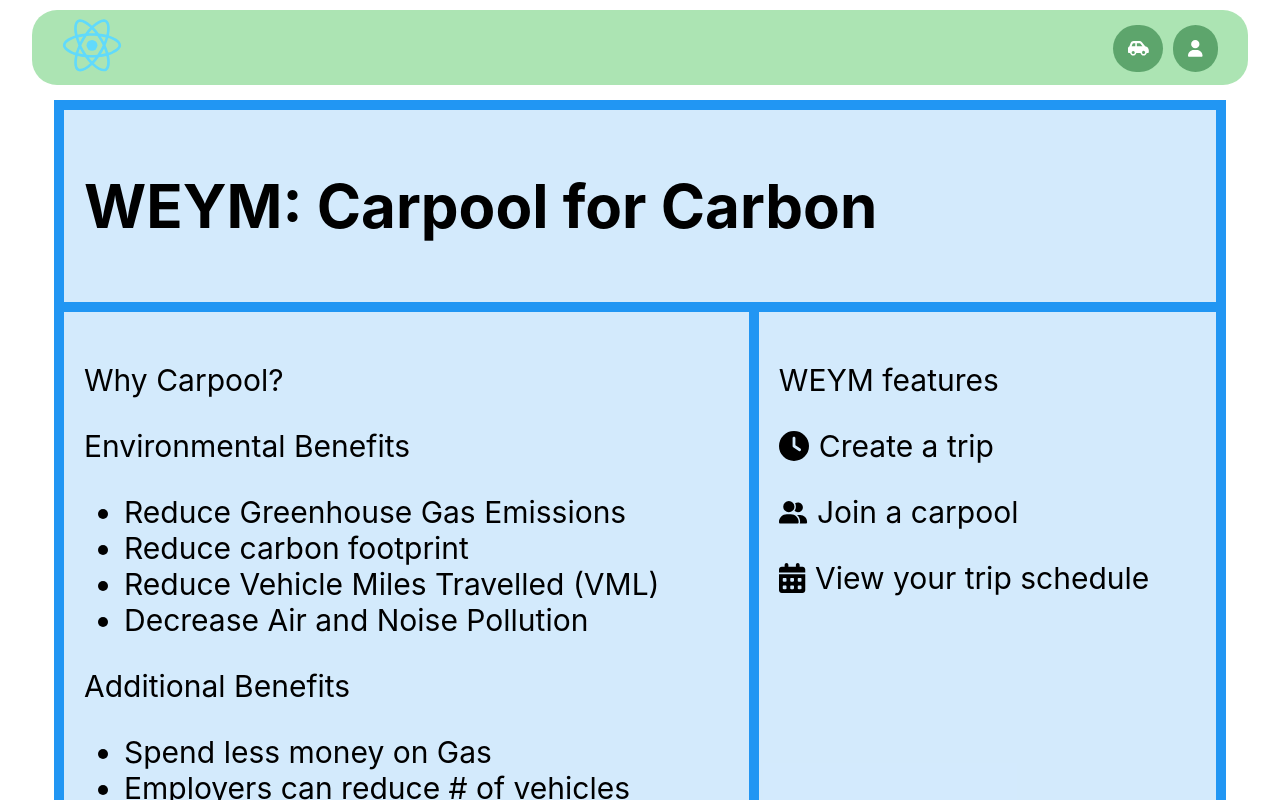
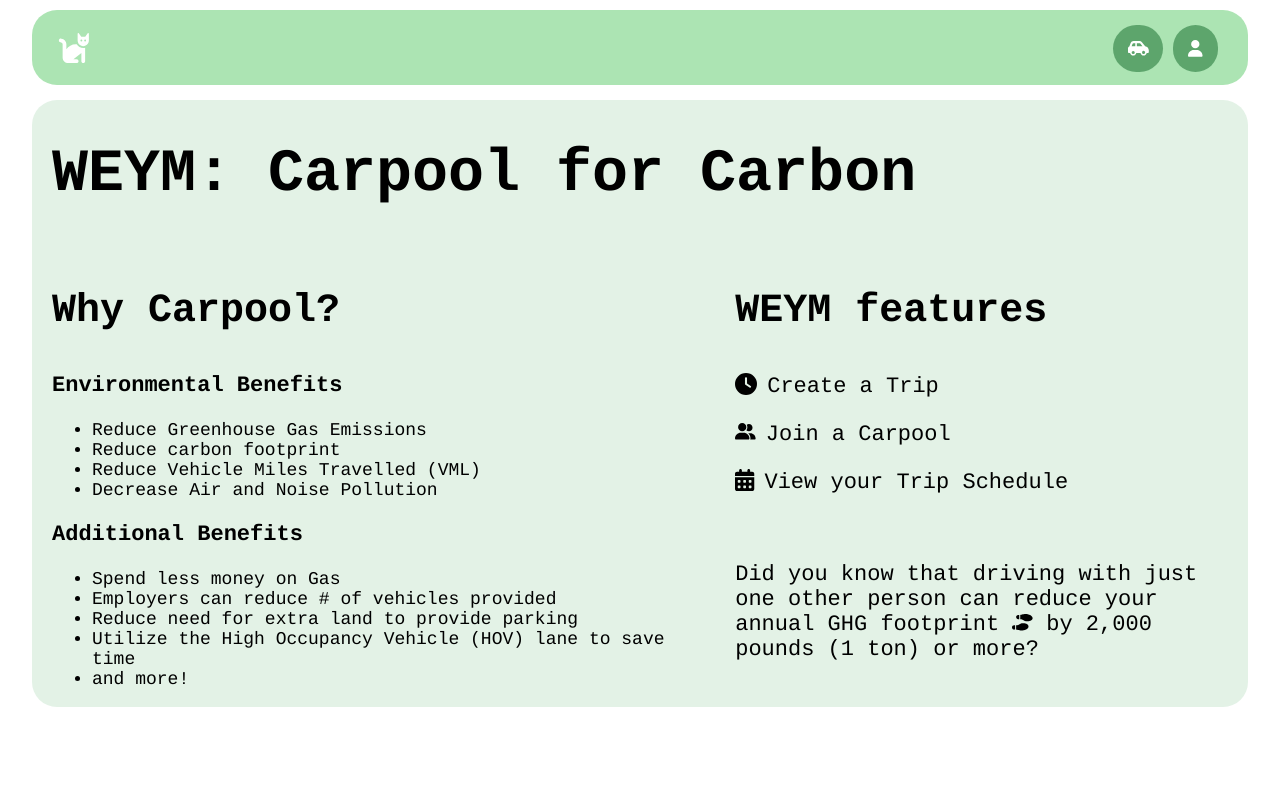
Before and after one commit to yuChenLung/LAHacksWEYM, a React (Create React App) app in the folder weym/: page / in a window 1280 px wide. Shown: the top 800 px of the page. Built offline with nearby package versions, Linux system fonts and the light colour scheme.

Commit message:
fix landing page + home icon

```diff
--- a/weym/src/components/NavBar.js
+++ b/weym/src/components/NavBar.js
@@ -3,7 +3,7 @@ import logo from '../logo.svg';
 import { Link } from 'react-router-dom';
 import './components.css';
 import { FontAwesomeIcon } from '@fortawesome/react-fontawesome';
-import { faUser, faCarSide } from '@fortawesome/free-solid-svg-icons';
+import { faUser, faCarSide, faCat } from '@fortawesome/free-solid-svg-icons';
 import { useDatabase } from "../context/state";
 
 function NavBar(props) {
@@ -36,16 +36,12 @@ function NavBar(props) {
         database.signIn.setSignIn();
     }
 
-    // const proposals = Array.from({ length: numProposals }, (_, index) => {
-    //     return <ProposalCard key={index} />;
-    // });
-
     if (props.signedIn) {
         return (
             // JSX code to render component goes here
             <div className="nav-bar">
                 <div className="nav-bar-left">
-                    <Link to="/"><img src={logo} width="100px" /></Link>
+                    <Link to="/"><FontAwesomeIcon className="fa-light" style={{ color: 'white' }} icon={faCat} /></Link>
                 </div>
                 <div className="nav-bar-right">
                     {/* add eco friendly stats */}
--- a/weym/src/components/components.css
+++ b/weym/src/components/components.css
@@ -13,6 +13,8 @@
 .nav-bar-left {
     float: left;
     margin-left: 10px;
+    font-size: 30px;
+    padding: 20px 15px;
 }
 
 .nav-bar-right {
@@ -368,22 +370,25 @@
 
 .grid-container {
   display: grid;
+  border-radius: 25px;
   grid-template-areas:
     'header header header header header'
     'main main main right right '
-    'main main main right right'
-    'footer footer footer footer footer';
-  gap: 10px;
-  background-color: #2196F3;
-  padding: 10px;
-  width: 90%;
+    'main main main footer footer';
+  background-color: rgba(54, 163, 78, 0.705);
+  width: 95%;
   margin-top: 15px !important;
   margin: auto;
+  font-family: 'Courier';
 }
 
 .grid-container > div {
   background-color: rgba(255, 255, 255, 0.8);
   text-align: left;
-  padding: 20px 20px;
+  padding: 0 20px;
   font-size: 30px;
 }
+
+.landingText {
+  font-size: 18px;
+}
--- a/weym/src/pages/landing.js
+++ b/weym/src/pages/landing.js
@@ -1,6 +1,6 @@
 import React from 'react'
 import { FontAwesomeIcon } from '@fortawesome/react-fontawesome';
-import { faCalendarDays, faUserGroup, faClock } from '@fortawesome/free-solid-svg-icons';
+import { faCalendarDays, faUserGroup, faClock, faShoePrints } from '@fortawesome/free-solid-svg-icons';
 
 export default function LandingPage() {
 
@@ -10,36 +10,32 @@ export default function LandingPage() {
                 <h1>WEYM: Carpool for Carbon</h1>
             </div>
             <div class="landingMain">
-                <p>Why Carpool?</p>
-                <div>
-                    <p>Environmental Benefits</p>
-                    <ul>
+                <p style={{ fontSize: '40px' }}><b>Why Carpool?</b></p>
+                <p style={{ fontSize: '22px' }}><b>Environmental Benefits</b></p>
+                <ul className="landingText">
                     <li>Reduce Greenhouse Gas Emissions</li>
                     <li>Reduce carbon footprint</li>
                     <li>Reduce Vehicle Miles Travelled (VML)</li>
                     <li>Decrease Air and Noise Pollution</li>
                 </ul>
-                </div>
-                <div>
-                    <p>Additional Benefits</p>
-                    <ul>
+                <p style={{ fontSize: '22px' }}><b>Additional Benefits</b></p>
+                <ul className="landingText">
                     <li>Spend less money on Gas</li>
                     <li>Employers can reduce # of vehicles provided</li>
                     <li>Reduce need for extra land to provide parking</li>
-                        <li>Drive in the High Occupancy Vehicle (HOV) or carpool lane to save time </li>
+                    <li>Utilize the High Occupancy Vehicle (HOV) lane to save time </li>
                     <li>and more!</li>
                 </ul>
             </div>
-            </div>
             <div class="landingRight">
-                <p>WEYM features</p>
-                <p><FontAwesomeIcon icon={faClock} style={{ marginRight: '10px' }} />Create a trip</p>
-                <p><FontAwesomeIcon icon={faUserGroup} size="xs" style={{ marginRight: '10px' }} />Join a carpool</p>
-                <p><FontAwesomeIcon icon={faCalendarDays} style={{ marginRight: '10px' }} />View your trip schedule</p>
+                <p style={{ fontSize: '40px' }}><b>WEYM features</b></p>
+                <p style={{ fontSize: '22px' }}><FontAwesomeIcon icon={faClock} style={{ marginRight: '10px' }} />Create a Trip</p>
+                <p style={{ fontSize: '22px' }}><FontAwesomeIcon icon={faUserGroup} size="xs" style={{ marginRight: '10px' }} />Join a Carpool</p>
+                <p style={{ fontSize: '22px' }}><FontAwesomeIcon icon={faCalendarDays} style={{ marginRight: '10px' }} />View your Trip Schedule</p>
             </div>
             <div class="landingFooter">
-                Did you know that driving with just one other person can reduce your annual GHG footprint by 2,000 pounds (1 ton) or more?
+                <p style={{ fontSize: '22px' }}>Did you know that driving with just one other person can reduce your annual GHG footprint <FontAwesomeIcon icon={faShoePrints} size="xs" /> by 2,000 pounds (1 ton) or more?</p>
             </div>
-        </div>
+        </div >
     )
 }
```
Also changed, not shown: weym/tree.png (added). Lines whose indentation alone changed are shown as unchanged.
